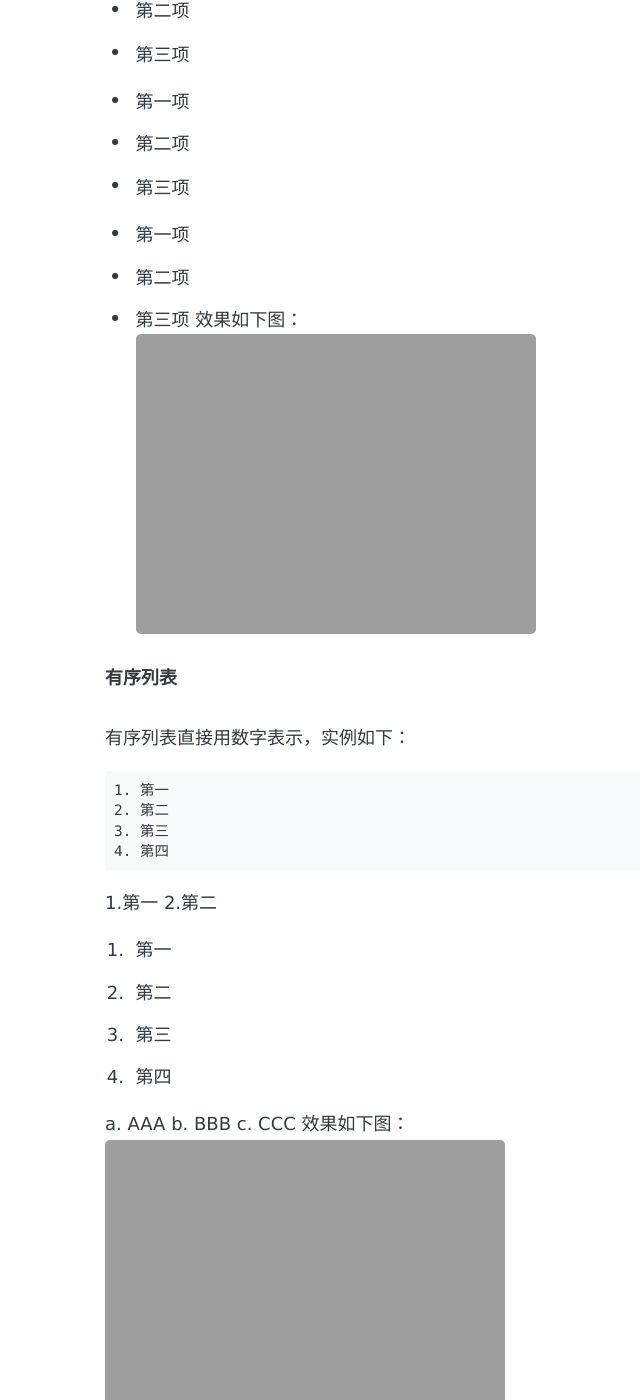
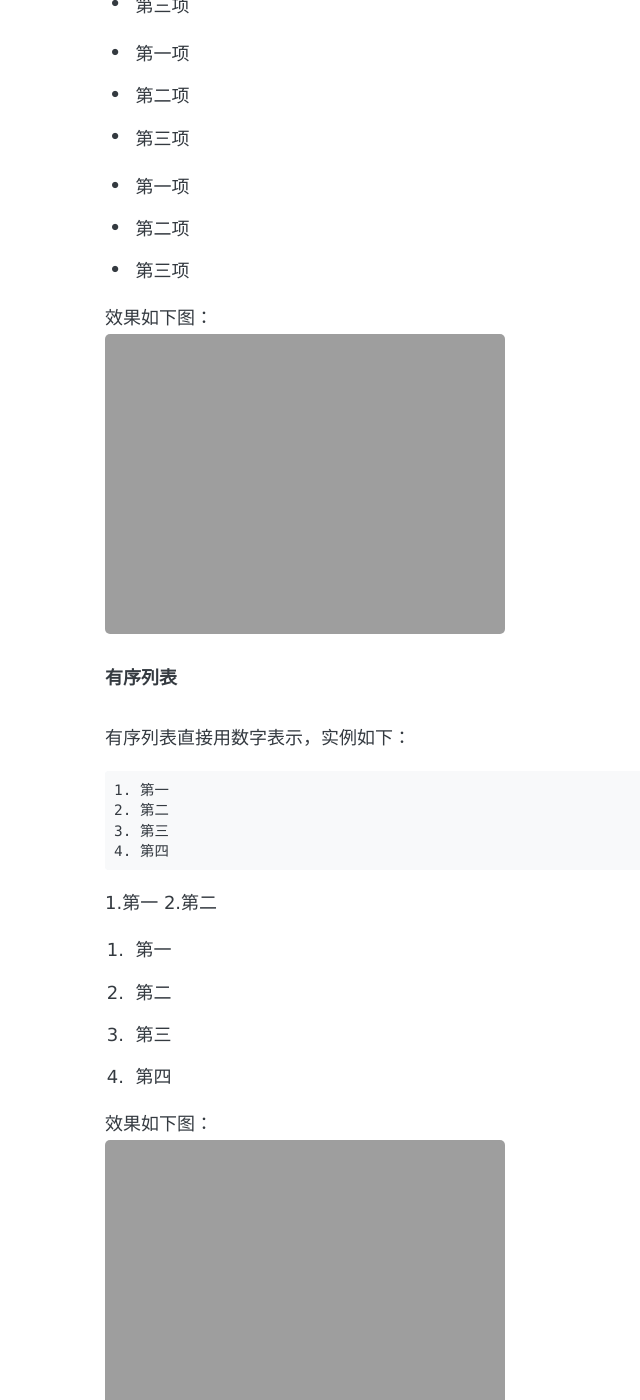
Before and after one commit to perfiffer/perfiffer.github.io, a Jekyll site: the page built from _posts/2019-04-16-markdown语法.md, in a window 1280 px wide and 1400 px high, scrolled down 2633 px. Shown: the whole window, without its empty margins (121-761 px from the left). Built offline with Jekyll 4.4.1, drawn with Linux system fonts in a browser that asks for light colours; some web fonts are replaced; comment, search, counter and statistics services are not loaded.

Commit message:
blog update

```diff
--- a/_posts/2019-04-16-markdown语法.md
+++ b/_posts/2019-04-16-markdown语法.md
@@ -102,9 +104,6 @@ comments: true
 3. 第三
 4. 第四
 
-a. AAA
-b. BBB
-c. CCC
 效果如下图：
 ![有序列表](http://perfiffer.cn/images/order_list.png)
 
```
Also changed, not shown: other parts of _posts/2019-04-16-markdown语法.md (+3 -1 lines).
